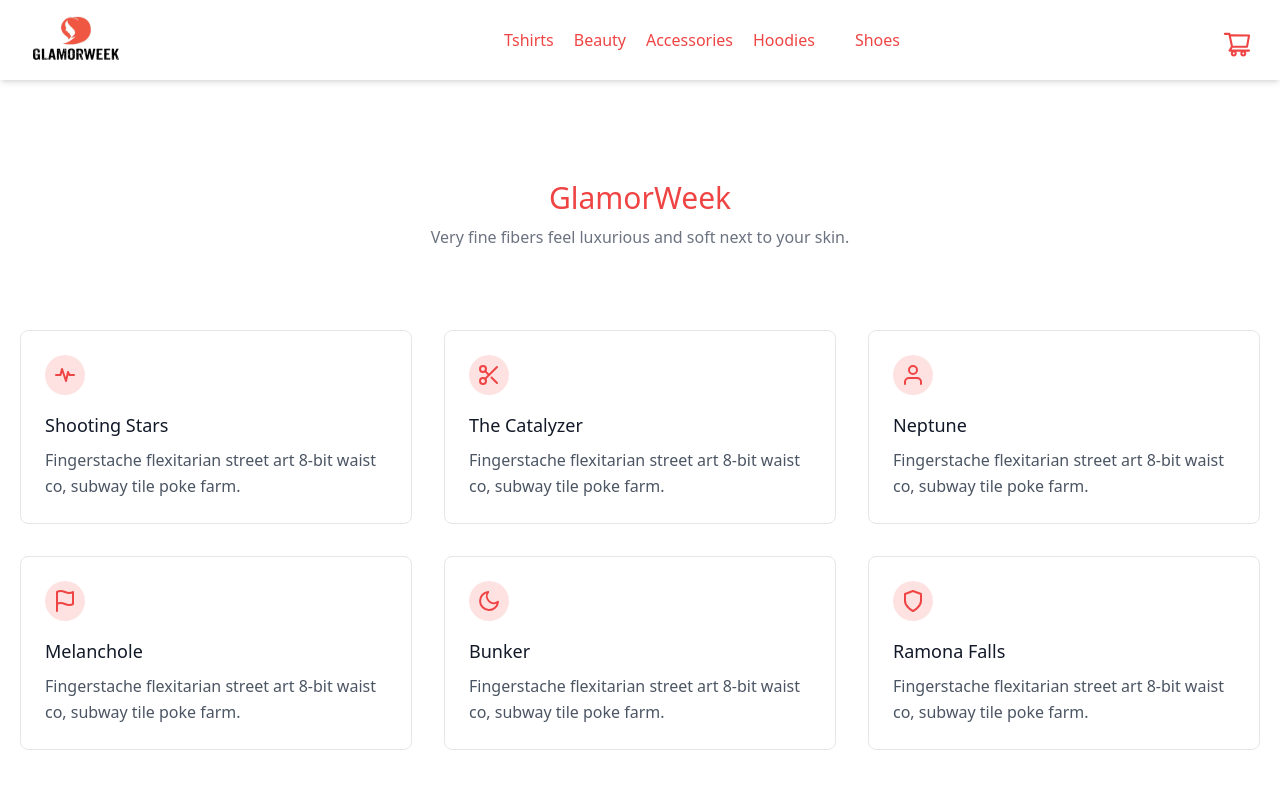
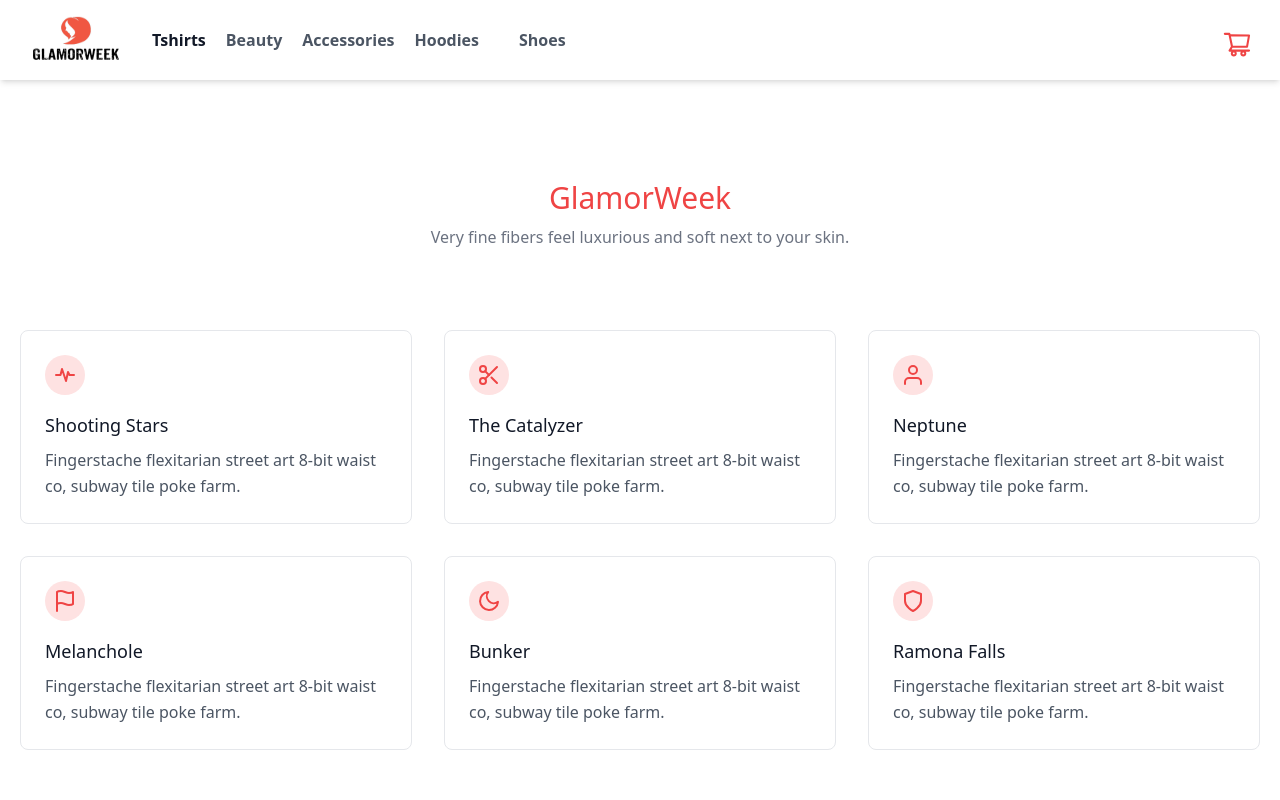
Before and after one commit to Nadiakhanv2/Elitano-web-next, a Next.js app: page / in a window 1280 px wide. Shown: the top 800 px of the page. Built offline with nearby package versions, Linux system fonts and the light colour scheme.

Commit message:
modified

```diff
--- a/components/Navbar.js
+++ b/components/Navbar.js
@@ -37,37 +37,37 @@ const Navbar = () => {
               />
             </a>
           </Link>
-          <nav className="md:ml-auto md:mr-auto flex flex-wrap items-center text-base justify-center">
-            <ul className="flex">
+          <nav className="md:ml-2 md:mr-2 flex flex-wrap items-start text-base justify-start">
+            <ul className="flex font-bold">
               <Link href={"/tshirts"}>
-                <a className="mr-5 hover:text-gray-900">
-                  <li className="text-red-500">Tshirts</li>
+                <a className="mr-5 hover:text-red-500">
+                  <li className="text-gray-900">Tshirts</li>
                 </a>
               </Link>
               <Link href={"/beauty"}>
-                <a className="mr-5 hover:text-gray-900">
-                  <li className="text-red-500">Beauty</li>
+                <a className="mr-5 hover:text-red-500">
+                  <li>Beauty</li>
                 </a>
               </Link>
               <Link href={"/accessories"}>
-                <a className="mr-5 hover:text-gray-900">
-                  <li className="text-red-500">Accessories</li>
+                <a className="mr-5 hover:text-red-500">
+                  <li >Accessories</li>
                 </a>
               </Link>
               <Link href={"/hoodies"}>
-                <a className="mr-10 hover:text-gray-900">
-                  <li className="text-red-500">Hoodies</li>
+                <a className="mr-10 hover:text-red-500">
+                  <li>Hoodies</li>
                 </a>
               </Link>
               <Link href={"/shoes"}>
-                <a className="mr-5 hover:text-gray-900">
-                  <li className="text-red-500">Shoes</li>
+                <a className="mr-5 hover:text-red-500">
+                  <li>Shoes</li>
                 </a>
               </Link>
             </ul>
           </nav>
           <div className="cart absolute  right-2  mr-5" onClick={toggleCart}>
-            <AiOutlineShoppingCart className="text-3xl mt-2 text-red-500" />
+            <AiOutlineShoppingCart className="text-3xl mt-2 text-red-500 cursor-pointer" />
           </div>
           <div
             ref={ref}
@@ -114,9 +114,14 @@ const Navbar = () => {
                 </div>
               </li>
             </ol>
-            <button class="flex text-white bg-red-500 border-0 py-1 px-4 focus:outline-none hover:bg-red-600 rounded">
-             <BsFillBagCheckFill className='m-1'/> Checkout
-            </button>
+            <div className="flex">
+              <button className="flex mr-2 text-white bg-red-500 border-0 py-2 px-2 focus:outline-none hover:bg-red-600 rounded">
+                <BsFillBagCheckFill className="m-1" /> Checkout
+              </button>
+              <button className="flex mr-2 text-white bg-red-500 border-0 py-2 px-2 focus:outline-none hover:bg-red-600 rounded">
+                Clear cart
+              </button>
+            </div>
           </div>
         </div>
       </header>
```
